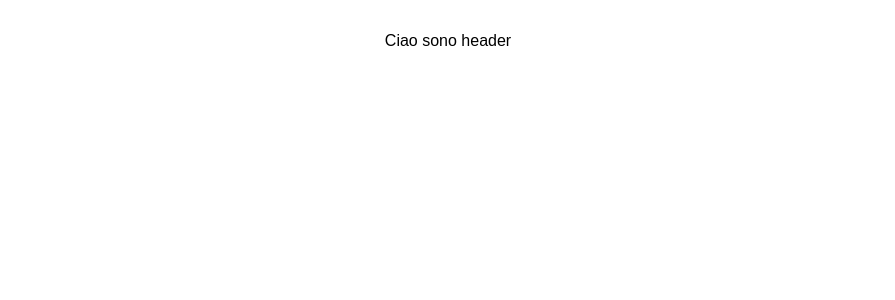
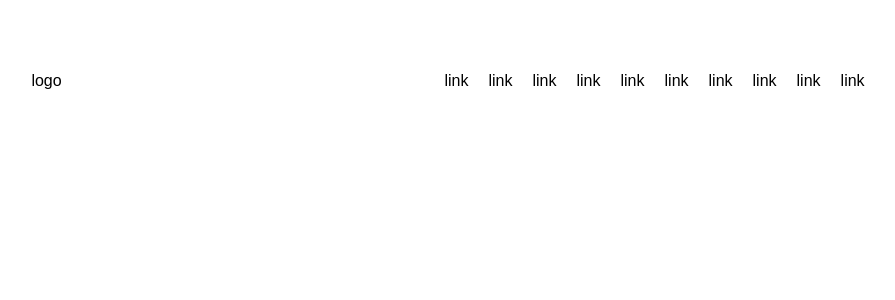
Before and after one commit to bellaviagabriele03/react-dc-comics, a React (Vite) app: page / in a window 1280 px wide. Shown: the top 300 px of the page, without its empty margins (192-1087 px from the left). Built offline with nearby package versions, Linux system fonts and the light colour scheme.

Commit message:
Feat: struttura header completata wip: aggiungere immagine logo e classe active

```diff
--- a/src/components/Header.jsx
+++ b/src/components/Header.jsx
@@ -1,6 +1,24 @@
-export default function Header () {
+
+
+export default function Header() {
     return (
-        <div>Ciao sono header</div>
+        <header className="d-flex justify-content-around py-40">
+            logo
+            <nav>
+                <ul className="d-flex gap-20">
+                    <li>link</li>
+                    <li>link</li>
+                    <li>link</li>
+                    <li>link</li>
+                    <li>link</li>
+                    <li>link</li>
+                    <li>link</li>
+                    <li>link</li>
+                    <li>link</li>
+                    <li>link</li>
+                </ul>
+            </nav>
+        </header>
 
     )
 }
--- a/src/index.css
+++ b/src/index.css
@@ -32,9 +32,27 @@ body {
     justify-content: center;
 }
 
+.justify-content-between {
+    justify-content: space-between;
+}
+
+.justify-content-around {
+    justify-content: space-around;
+}
+
+.justify-content-evenly {
+    justify-content: space-evenly;
+}
+
 .align-items-center {
     align-items: center;
 }
+
+.gap-20 {
+    gap: 20px;
+}
+
+
 
 /* LAYOUT */
 
@@ -44,6 +62,11 @@ body {
     margin: 0 auto;
 }
 
+.py-40 {
+    padding-top: 40px;
+    padding-bottom: 40px;
+}
+
 /* DEGUB */
 /* .text-center {
     text-align: center;
```
